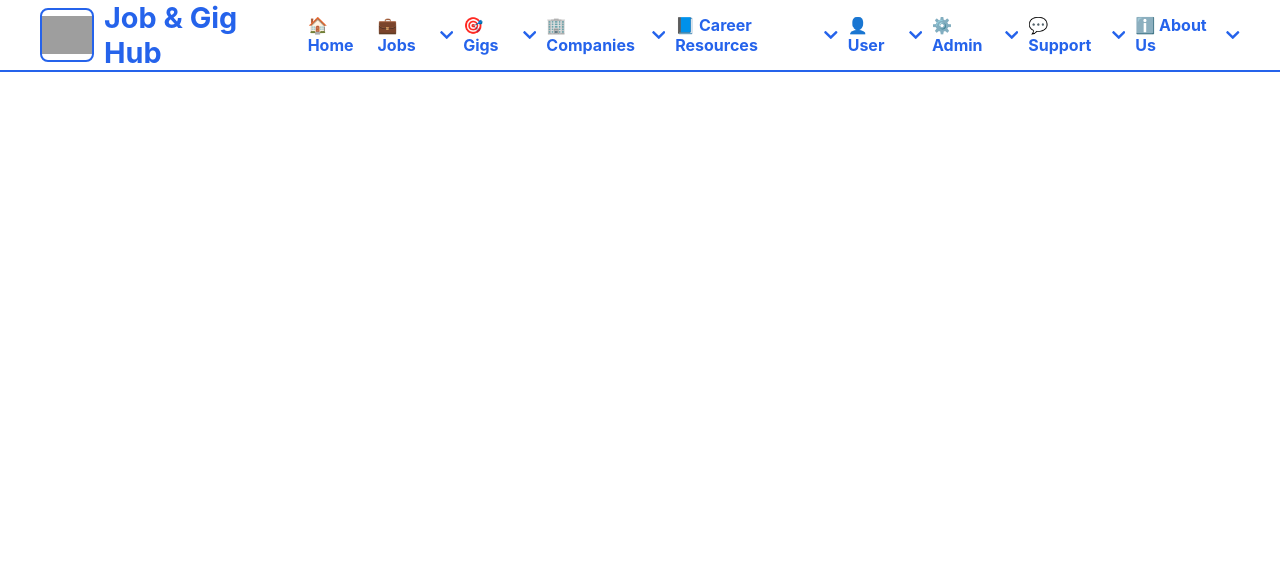
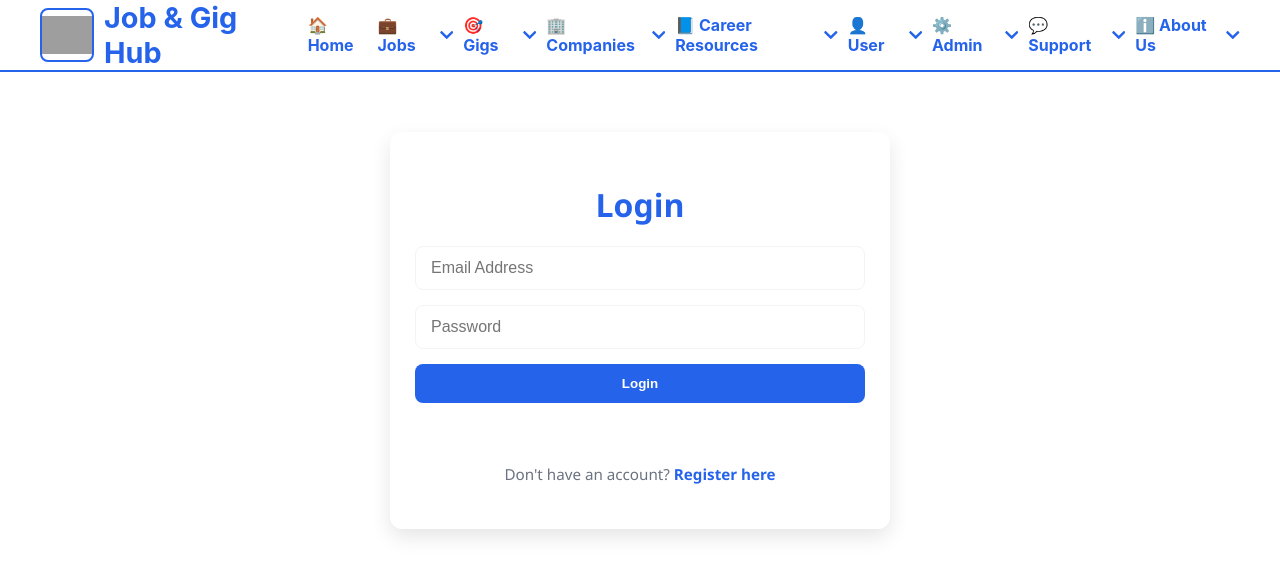
Before and after one commit to 777Wolf-dot/job-search, a React (Create React App) app: page /user/login in a window 1280 px wide. Shown: the top 576 px of the page. Built offline with nearby package versions, Linux system fonts and the light colour scheme; grey boxes are pictures that could not be loaded.

Commit message:
first commit

```diff
--- a/src/App.js
+++ b/src/App.js
@@ -14,6 +14,7 @@ import MissionVision from "./Pages/About/MissionVision";
 import OurStory from "./Pages/About/OurStory";
 import Team from "./Pages/About/Team";
 import Register from "./Pages/User/Register";
+import Login from "./Pages/User/Login";
 // import Contact from "./Pages/Contact";
 // import NotFound from "./Pages/NotFound";
 
@@ -29,6 +30,7 @@ function App() {
         <Route path="/about/mission" element={<MissionVision />} />
         <Route path="/about/team" element={<Team />} />
         <Route path="/user/register" element={<Register />} />
+        <Route path="/user/login" element={<Login />} />
     </Routes>
     </>
   );
--- a/src/Components/Navbar.js
+++ b/src/Components/Navbar.js
@@ -81,7 +81,7 @@ const Navbar = () => {
       emoji: "👤",
       key: "user",
       links: [
-        { name: "Login", path: "/login" },
+        { name: "Login", path: "/user/login" },
         { name: "Register", path: "/user/register" },
         { name: "Profile", path: "/profile" },
         { name: "Dashboard", path: "/dashboard" },
--- /dev/null
+++ b/src/Pages/User/Login.js
@@ -0,0 +1,88 @@
+import React, { useState } from "react";
+import { supabase } from "../../supabaseClient";
+import { useNavigate } from "react-router-dom";
+import "../User/userstyling/Login.css";
+
+const Login = () => {
+  const [email, setEmail] = useState("");
+  const [password, setPassword] = useState("");
+  const [loading, setLoading] = useState(false);
+  const [message, setMessage] = useState("");
+  const navigate = useNavigate();
+
+  const handleLogin = async (e) => {
+    e.preventDefault();
+    setLoading(true);
+    setMessage("");
+
+    try {
+      // 1. Authenticate with Supabase
+      const { data, error } = await supabase.auth.signInWithPassword({
+        email,
+        password,
+      });
+
+      if (error) throw error;
+
+      if (!data.user) {
+        setMessage("❌ Login failed. Check your email and password.");
+        setLoading(false);
+        return;
+      }
+
+      // 2. Fetch user profile to determine role
+      const { data: profile, error: profileError } = await supabase
+        .from("user_profiles")
+        .select("role")
+        .eq("id", data.user.id)
+        .single();
+
+      if (profileError) throw profileError;
+
+      setMessage("✅ Login successful!");
+
+      // 3. Redirect based on role
+      if (profile.role === "employer") {
+        navigate("/employer-dashboard");
+      } else {
+        navigate("/employee-dashboard");
+      }
+    } catch (err) {
+      console.error(err);
+      setMessage("❌ " + err.message);
+    } finally {
+      setLoading(false);
+    }
+  };
+
+  return (
+    <div className="login-container">
+      <h1>Login</h1>
+      <form onSubmit={handleLogin} className="login-form">
+        <input
+          type="email"
+          placeholder="Email Address"
+          value={email}
+          onChange={(e) => setEmail(e.target.value)}
+          required
+        />
+        <input
+          type="password"
+          placeholder="Password"
+          value={password}
+          onChange={(e) => setPassword(e.target.value)}
+          required
+        />
+        <button type="submit" className="btn primary" disabled={loading}>
+          {loading ? "Logging in..." : "Login"}
+        </button>
+        <p className="message">{message}</p>
+      </form>
+      <p className="redirect">
+        Don't have an account? <a href="/register">Register here</a>
+      </p>
+    </div>
+  );
+};
+
+export default Login;
--- a/src/Pages/User/Register.js
+++ b/src/Pages/User/Register.js
@@ -1,6 +1,6 @@
 import React, { useState } from "react";
 import { supabase } from "../../supabaseClient";
-import "../User/userstyling/Register.css"
+import "../User/userstyling/Register.css";
 
 const Register = () => {
   const [role, setRole] = useState(""); // employer | employee
@@ -16,6 +16,19 @@ const Register = () => {
     setMessage("");
 
     try {
+      // Check if email already exists in profiles
+      const { data: existingProfile } = await supabase
+        .from("user_profiles")
+        .select("id")
+        .eq("email", email)
+        .single();
+
+      if (existingProfile) {
+        setMessage("❌ This email is already registered. Try logging in.");
+        setLoading(false);
+        return;
+      }
+
       // 1. Create user in Supabase Auth
       const { data, error } = await supabase.auth.signUp({
         email,
@@ -42,6 +55,10 @@ const Register = () => {
       }
 
       setMessage("✅ Account created! Check your email to verify.");
+      setEmail("");
+      setPassword("");
+      setName("");
+      setRole("");
     } catch (err) {
       console.error(err);
       setMessage("❌ " + err.message);
--- /dev/null
+++ b/src/Pages/User/userstyling/Login.css
@@ -0,0 +1,87 @@
+/* =======================
+   🌐 LOGIN PAGE STYLING
+======================= */
+
+.login-container {
+  max-width: 450px;
+  margin: 60px auto;
+  padding: 30px 25px;
+  background-color: #ffffff; /* White background */
+  border-radius: 12px;
+  box-shadow: 0 8px 20px rgba(0, 0, 0, 0.1);
+  text-align: center;
+  font-family: 'Segoe UI', Tahoma, Geneva, Verdana, sans-serif;
+}
+
+.login-container h1 {
+  color: #2563EB; /* Royal Blue */
+  margin-bottom: 20px;
+  font-size: 2rem;
+  font-weight: 700;
+}
+
+.login-form {
+  display: flex;
+  flex-direction: column;
+  gap: 15px;
+}
+
+.login-form input {
+  padding: 12px 15px;
+  border-radius: 8px;
+  border: 1px solid #F3F4F6; /* Light Gray */
+  font-size: 1rem;
+  outline: none;
+  transition: border 0.3s ease, box-shadow 0.3s ease;
+}
+
+.login-form input:focus {
+  border: 2px solid #2563EB; /* Royal Blue */
+  box-shadow: 0 0 8px rgba(37, 99, 235, 0.2);
+}
+
+.btn.primary {
+  padding: 12px 0;
+  background-color: #2563EB; /* Royal Blue */
+  color: #fff;
+  font-weight: 600;
+  border: none;
+  border-radius: 8px;
+  cursor: pointer;
+  transition: background-color 0.3s ease;
+}
+
+.btn.primary:hover {
+  background-color: #1d4ed8; /* Darker blue on hover */
+}
+
+.message {
+  margin-top: 10px;
+  font-size: 0.95rem;
+  color: #FF6B35; /* Orange for error / info */
+}
+
+.redirect {
+  margin-top: 20px;
+  font-size: 0.95rem;
+  color: #6B7280; /* Gray text */
+}
+
+.redirect a {
+  color: #2563EB; /* Royal Blue */
+  text-decoration: none;
+  font-weight: 600;
+  transition: color 0.3s ease;
+}
+
+.redirect a:hover {
+  color: #1d4ed8; /* Darker blue on hover */
+}
+
+/* Responsive */
+@media screen and (max-width: 500px) {
+  .login-container {
+    margin: 40px 20px;
+    padding: 25px 15px;
+  }
+}
```
